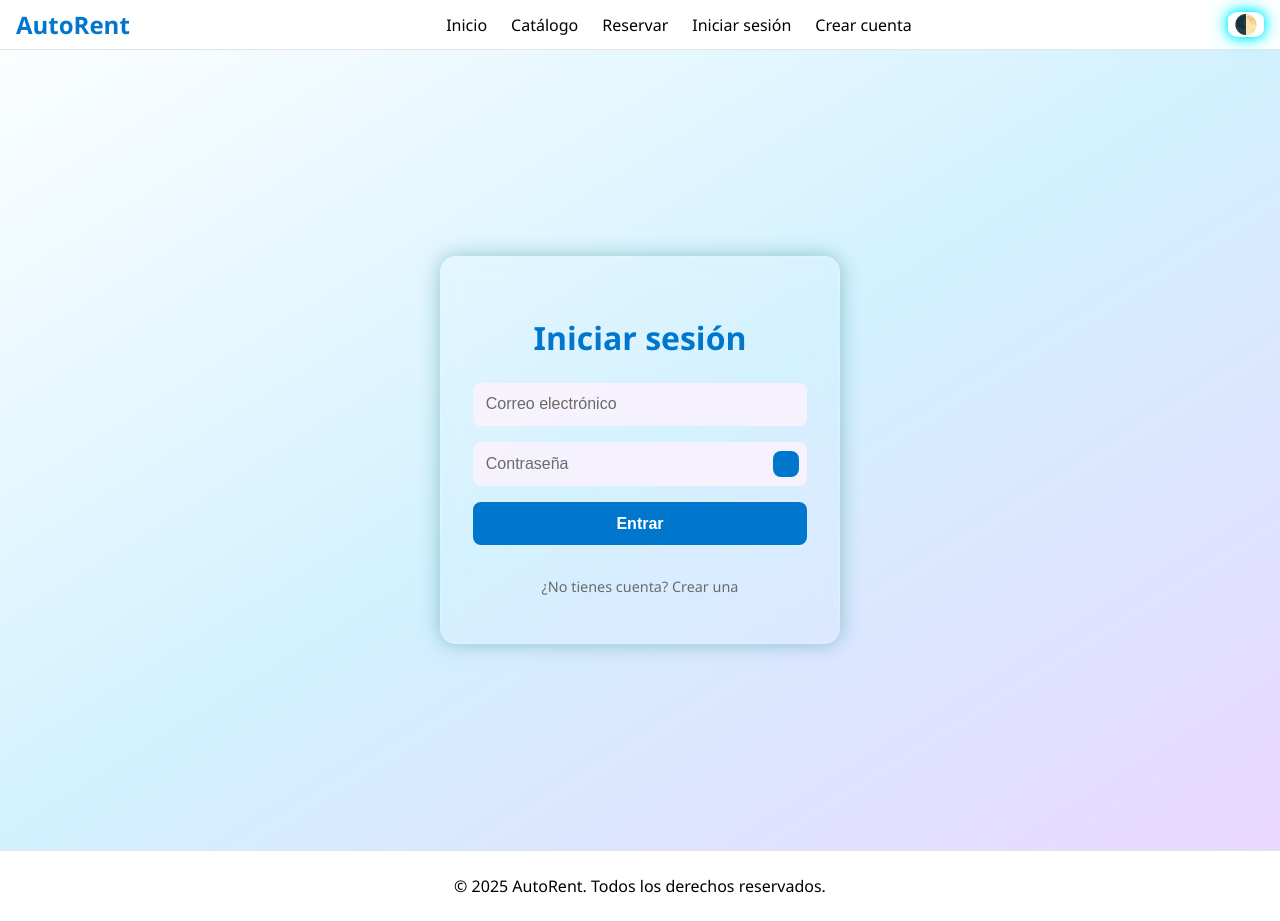
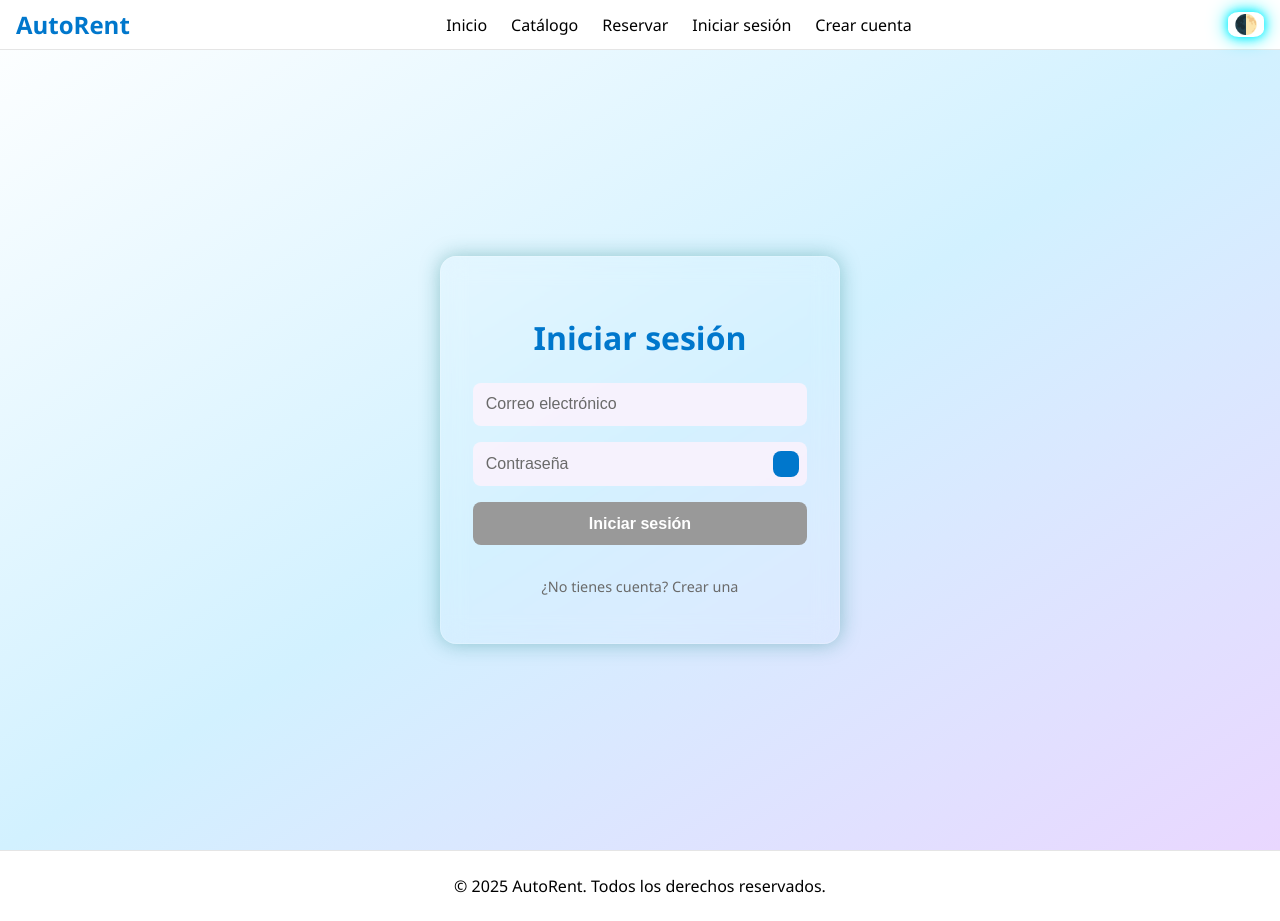
Before and after one commit to CherryMochiPanda/alquiler-autos, a Vue app in the folder frontend/: page /login in a window 1280 px wide. Built offline with nearby package versions, Linux system fonts and the light colour scheme.

Commit message:
update login

```diff
--- a/frontend/src/views/Login.vue
+++ b/frontend/src/views/Login.vue
@@ -2,17 +2,23 @@
   <section class="auth-wrapper">
     <div class="auth-box">
       <h2>Iniciar sesión</h2>
-      <form @submit.prevent="handleLogin">
-        <input type="email" v-model="email" placeholder="Correo electrónico" :class="{ error: emailError }" />
+         <form @submit.prevent="iniciarSesion">
+    <input v-model="correo" placeholder="Correo electrónico" :class="{ error: correo && !correoValido }" />
+    <small v-if="correo && !correoValido" class="error-msg">Debe ser un correo válido de Gmail.</small>
+
         <div class="password-field">
-  <input :type="showPassword ? 'text' : 'password'" v-model="password" placeholder="Contraseña" />
+      <input type="password" v-model="contrasena" placeholder="Contraseña" :class="{ error: contrasena && !contrasenaValida }" />
+
   <button type="button" @click="showPassword = !showPassword" class="icon-button">
-    <i :class="showPassword ? 'fas fa-eye-slash' : 'fas fa-eye'"></i>
+   <i :class="showPassword ? 'fas fa-eye-slash' : 'fas fa-eye'"></i>
   </button>
+  <small v-if="contrasena && !contrasenaValida" class="error-msg">Mínimo 8 caracteres, 1 mayúscula y 1 número.</small>
 </div>
 
-
-        <button type="submit">Entrar</button>
+          <button type="submit" :disabled="!formValido">Iniciar sesión</button>
+          <div v-if="mensaje" :class="['alert', tipoMensaje]">
+            {{ mensaje }}
+          </div>
         <p class="switch-link" @click="$router.push('/signup')">¿No tienes cuenta? Crear una</p>
       </form>
     </div>
@@ -20,24 +26,38 @@
 </template>
 
 <script setup>
-import { ref } from 'vue'
+import { ref, computed } from 'vue'
 
-const email = ref('')
-const password = ref('')
-const showPassword = ref(false)
+const correo = ref('')
+const contrasena = ref('')
+const mensaje = ref('')
 
-const emailError = ref(false)
-const passwordError = ref(false)
+const correoValido = computed(() =>
+  /^[a-zA-Z0-9._%+-]+@gmail\.com$/.test(correo.value)
+)
 
-function handleLogin() {
-  emailError.value = !email.value.includes('@')
-  passwordError.value = password.value.length < 6
+const contrasenaValida = computed(() =>
+  /^(?=.*[A-Z])(?=.*\d).{8,}$/.test(contrasena.value)
+)
 
-  if (!emailError.value && !passwordError.value) {
-    // Aquí va tu lógica de login
-    console.log('Login exitoso')
+const formValido = computed(() =>
+  correoValido.value && contrasenaValida.value
+)
+
+function iniciarSesion() {
+  const usuarios = JSON.parse(localStorage.getItem('usuarios') || '[]')
+  const encontrado = usuarios.find(u => u.correo === correo.value)
+
+  if (!encontrado) {
+    mensaje.value = 'Correo no registrado.'
+  } else if (encontrado.contrasena !== contrasena.value) {
+    mensaje.value = 'Contraseña incorrecta.'
+  } else {
+    mensaje.value = `Bienvenido, ${encontrado.nombre}`
+    // Aquí puedes redirigir o guardar sesión
   }
 }
+
 </script>
 
 <style scoped>
@@ -158,5 +178,37 @@ function handleLogin() {
     opacity: 1;
     transform: translateY(0);
   }
+
 }
+.error-msg {
+  color: #ff4d4d;
+  font-size: 0.85rem;
+  margin-top: -0.5rem;
+}
+input.error {
+  border: 1px solid #ff4d4d;
+}
+button:disabled {
+  background-color: #999;
+  cursor: not-allowed;
+}
+
+.alert {
+  padding: 0.8rem;
+  border-radius: 8px;
+  font-weight: bold;
+  text-align: center;
+  color: #ff4d4d;
+}
+
+.alert.error {
+  background-color: rgba(255, 77, 77, 0.2);
+  color: #ff4d4d;
+}
+
+.alert.exito {
+  background-color: rgba(0, 255, 128, 0.2);
+  color: #00cc66;
+}
+
 </style>
--- a/frontend/src/views/Signup.vue
+++ b/frontend/src/views/Signup.vue
@@ -3,10 +3,10 @@
     <div class="auth-box">
       <h2>Crear cuenta</h2>
       <form @submit.prevent="handleSignup">
-        <input type="text" placeholder="Nombre de usuario" v-model="name" />
-        <input type="email" placeholder="Correo electrónico" v-model="email" />
-       <input type="password" v-model="password" placeholder="Contraseña" />
-<input type="password" v-model="confirmPassword" placeholder="Repetir contraseña" />
+        <input type="text" placeholder="Nombre de usuario" v-model="name" required />
+        <input type="email" placeholder="Correo electrónico" v-model="email" required/>
+       <input type="password" v-model="password" placeholder="Contraseña" required />
+<input type="password" v-model="confirmPassword" placeholder="Repetir contraseña" required/>
 <p v-if="confirmPassword && confirmPassword !== password" class="error-msg">
   Las contraseñas no coinciden
 </p>
@@ -32,7 +32,7 @@ function handleLogin() {
   passwordError.value = password.value.length < 6
 
   if (!emailError.value && !passwordError.value) {
-    // Aquí va tu lógica de login
+
     console.log('Login exitoso')
   }
 }
```
